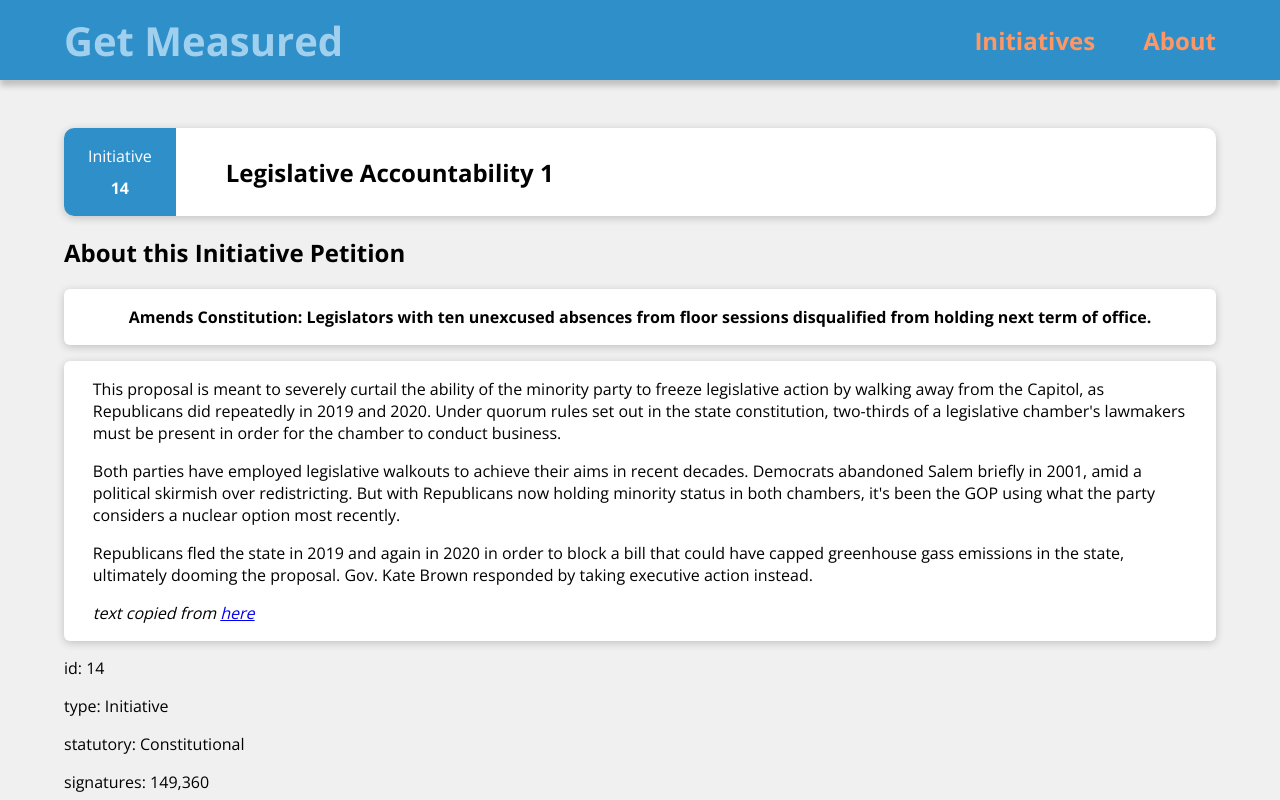
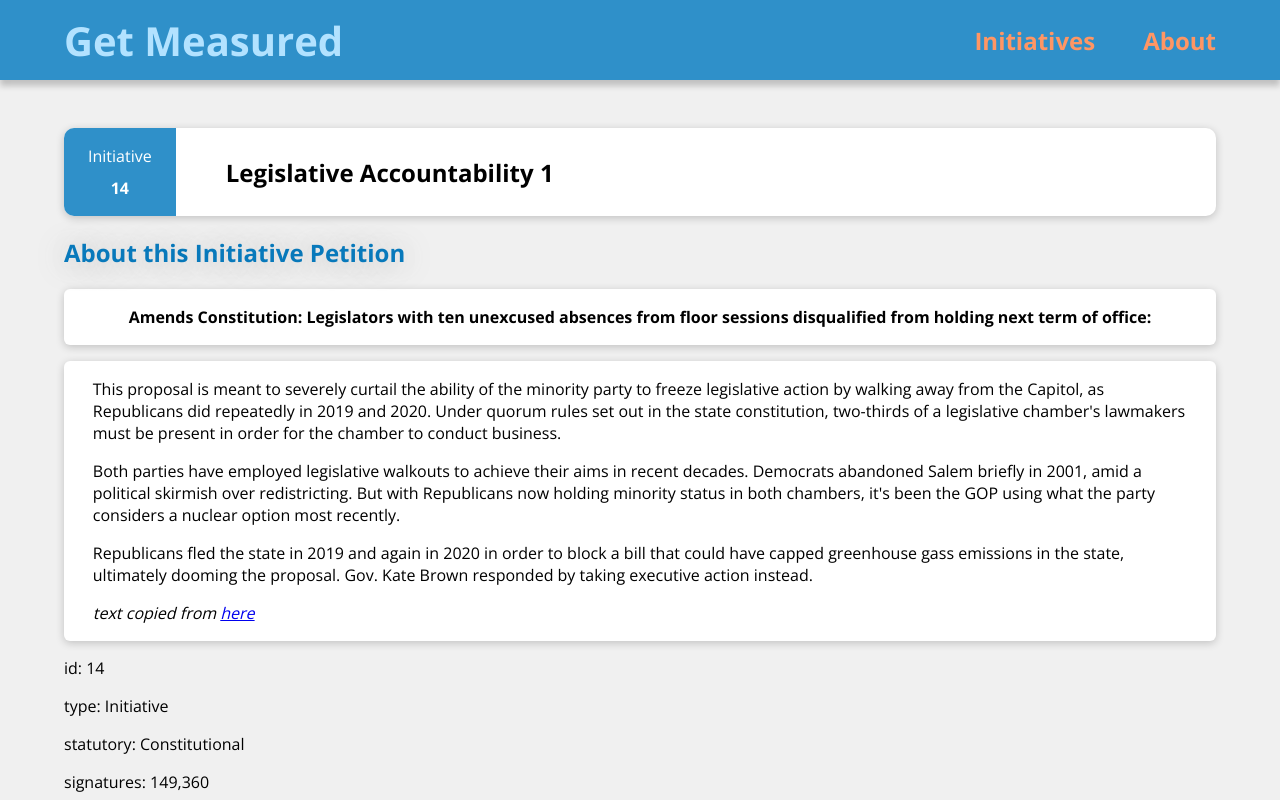
Before and after one commit to SheriffSoco/election-initiatives, a React (Create React App) app: page /measure/14 in a window 1280 px wide. Shown: the top 800 px of the page. Built offline with nearby package versions, Linux system fonts and the light colour scheme.

Commit message:
This shadow is cool

```diff
--- a/src/components/info/AboutSection.js
+++ b/src/components/info/AboutSection.js
@@ -5,14 +5,12 @@ import classes from "./AboutSection.module.css";
 function AboutSection(props) {
   return (
     <div>
-      <h2>About this Initiative Petition</h2>
+      <h2 className={classes.title}>About this {props.type} Petition</h2>
       <Card>
         <div className={classes.ballot}>
           <p>
             <b>
-              {" "}
-              Amends Constitution: Legislators with ten unexcused absences from
-              floor sessions disqualified from holding next term of office.
+              {props.ballotTitle}
             </b>
           </p>
         </div>
--- a/src/components/info/AboutSection.module.css
+++ b/src/components/info/AboutSection.module.css
@@ -14,3 +14,8 @@
     padding: 1px 0;
     margin: 1rem auto;
 }
+
+.title {
+    color: #0879BB;
+    text-shadow: 0px 2px 30px rgba(102, 102, 102, 0.397);
+}
--- a/src/components/layout/MainNavigation.module.css
+++ b/src/components/layout/MainNavigation.module.css
@@ -41,7 +41,7 @@
 
   .header h1 {
     font-size: 2.5rem;
-    color: #A0D0ED;
+    color: #B2E2FF;
   }
 
   .badge {
--- a/src/pages/InitiativeInfo.js
+++ b/src/pages/InitiativeInfo.js
@@ -13,8 +13,8 @@ function InitiativeInfoPage(props) {
     info = info[0];
     return (
       <div>
-        <InitiativeTitle type={info.type} id={info.id} subject={info.subject}/>
-        <AboutSection />
+        <InitiativeTitle type={info.type} id={info.id} subject={info.subject} />
+        <AboutSection type={info.type} ballotTitle={info.ballotTitle} />
         {Object.keys(info).map((key, index) => {
           return (
             <p key={key}>
```
